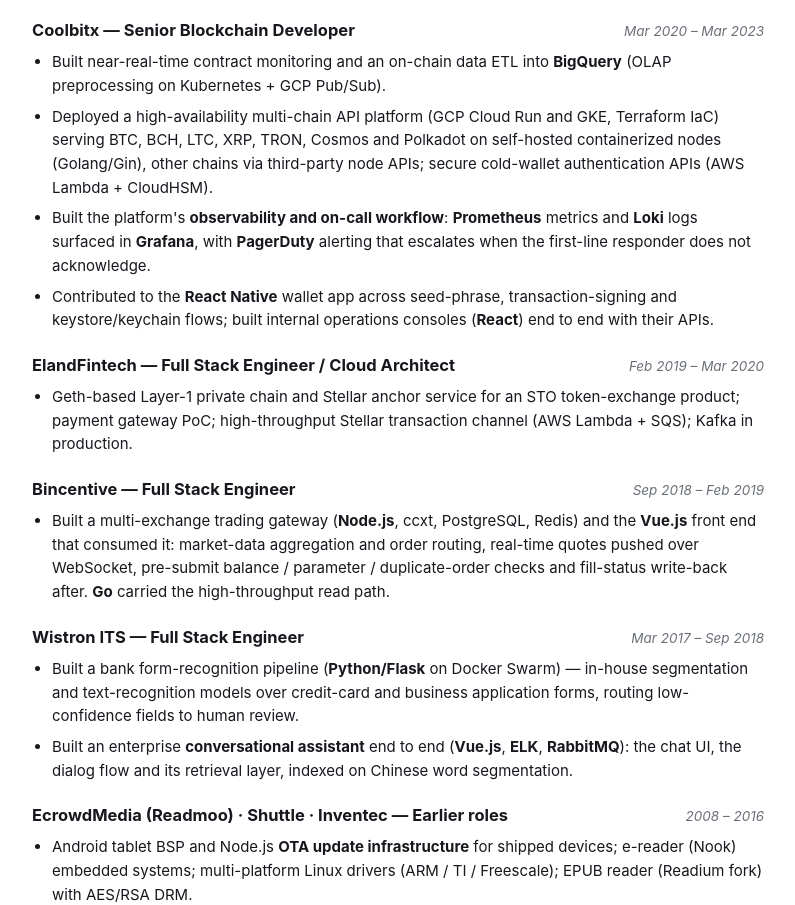
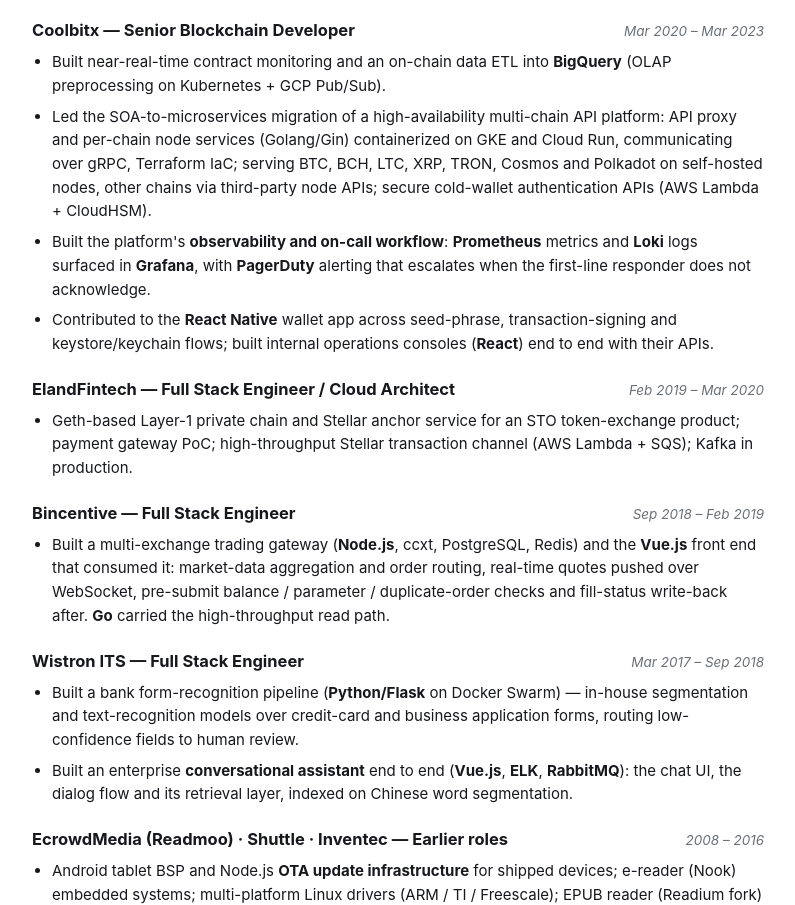
Before and after one commit to SIMPLYBOYS/resume, a plain HTML site: page index.html in a window 1280 px wide. Shown: the part 1274-2179 px from the top of the page, without its empty margins (242-1037 px from the left). Drawn offline with Linux system fonts and the light colour scheme.

Commit message:
履歷 v8：Coolbitx 補主導 SOA→微服務轉型（API proxy＋各鏈節點服務、gRPC）
Co-Authored-By: Claude Opus 5.5 <noreply@anthropic.com>

```diff
--- a/index.html
+++ b/index.html
@@ -105,7 +105,7 @@
 <div class="role"><b>Coolbitx — Senior Blockchain Developer</b><span>Mar 2020 – Mar 2023</span></div>
 <ul>
   <li>Built near-real-time contract monitoring and an on-chain data ETL into <b>BigQuery</b> (OLAP preprocessing on Kubernetes + GCP Pub/Sub).</li>
-  <li>Deployed a high-availability multi-chain API platform (GCP Cloud Run and GKE, Terraform IaC) serving BTC, BCH, LTC, XRP, TRON, Cosmos and Polkadot on self-hosted containerized nodes (Golang/Gin), other chains via third-party node APIs; secure cold-wallet authentication APIs (AWS Lambda + CloudHSM).</li>
+  <li>Led the SOA-to-microservices migration of a high-availability multi-chain API platform: API proxy and per-chain node services (Golang/Gin) containerized on GKE and Cloud Run, communicating over gRPC, Terraform IaC; serving BTC, BCH, LTC, XRP, TRON, Cosmos and Polkadot on self-hosted nodes, other chains via third-party node APIs; secure cold-wallet authentication APIs (AWS Lambda + CloudHSM).</li>
   <li>Built the platform's <b>observability and on-call workflow</b>: <b>Prometheus</b> metrics and <b>Loki</b> logs surfaced in <b>Grafana</b>, with <b>PagerDuty</b> alerting that escalates when the first-line responder does not acknowledge.</li>
   <li>Contributed to the <b>React Native</b> wallet app across seed-phrase, transaction-signing and keystore/keychain flows; built internal operations consoles (<b>React</b>) end to end with their APIs.</li>
 </ul>
```
